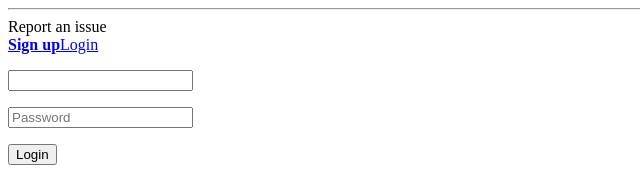
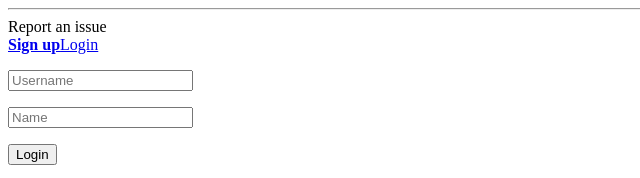
Before and after one commit to dgp0301/FitnessApp, a Vue app in the folder client/: page /login in a window 1280 px wide. Shown: the part 266-444 px from the top of the page, without its empty margins (0-640 px from the left). Built offline with nearby package versions, Linux system fonts and the light colour scheme; the HTML template or start-up script is replaced by a standard one.

Commit message:
Login formatting

```diff
--- a/client/src/views/Login.vue
+++ b/client/src/views/Login.vue
@@ -4,21 +4,17 @@
 <form>
   <div class="field">
   <p class="control has-icons-left has-icons-right">
-    <input class="input" type="text" v-model="username">
-    {{username}}
+    <input class="input" type="text" placeholder="Username" v-model="username">
     <span class="icon is-small is-left">
-      <i class="fas fa-envelope"></i>
-    </span>
-    <span class="icon is-small is-right">
-      <i class="fas fa-check"></i>
+      <i class="fas fa-at"></i>
     </span>
   </p>
 </div>
 <div class="field">
   <p class="control has-icons-left">
-    <input class="input" type="password" placeholder="Password">
+    <input class="input" type="text" placeholder="Name">
     <span class="icon is-small is-left">
-      <i class="fas fa-lock"></i>
+      <i class="fas fa-user"></i>
     </span>
   </p>
 </div>
```
